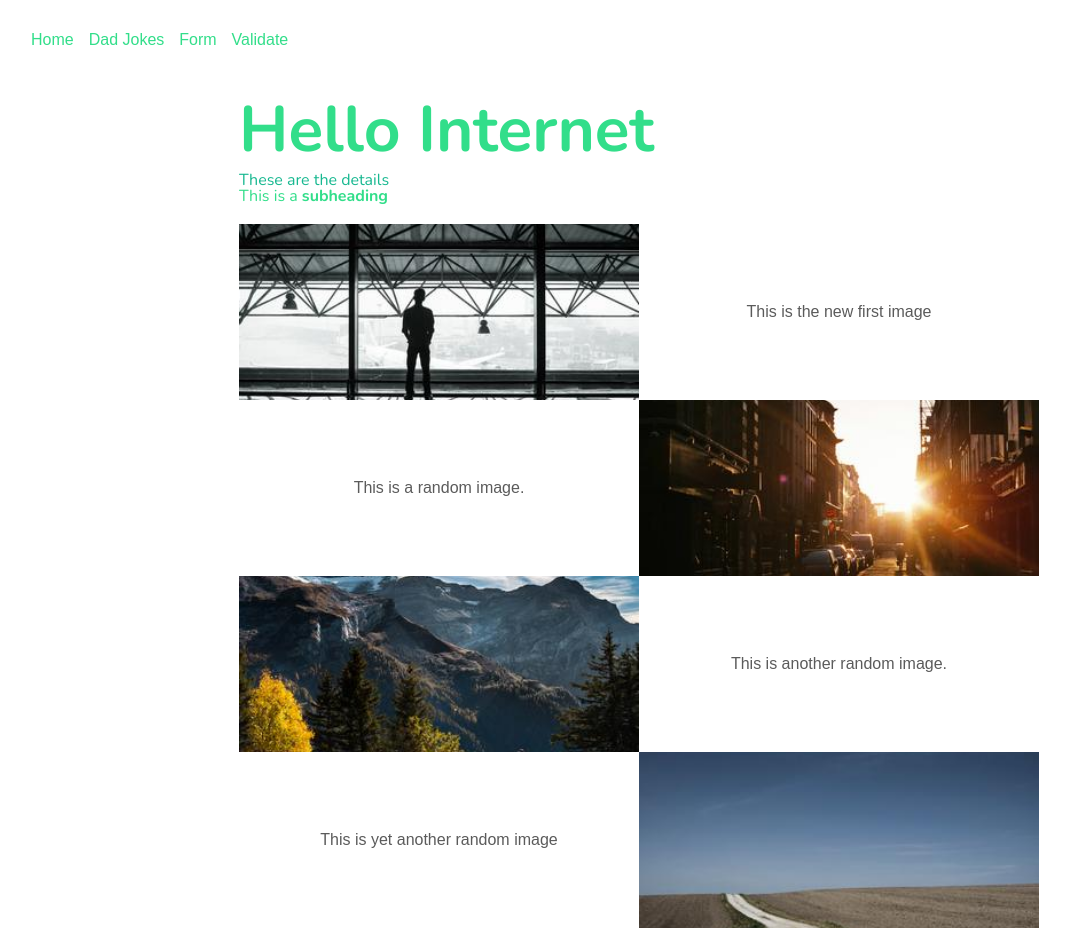
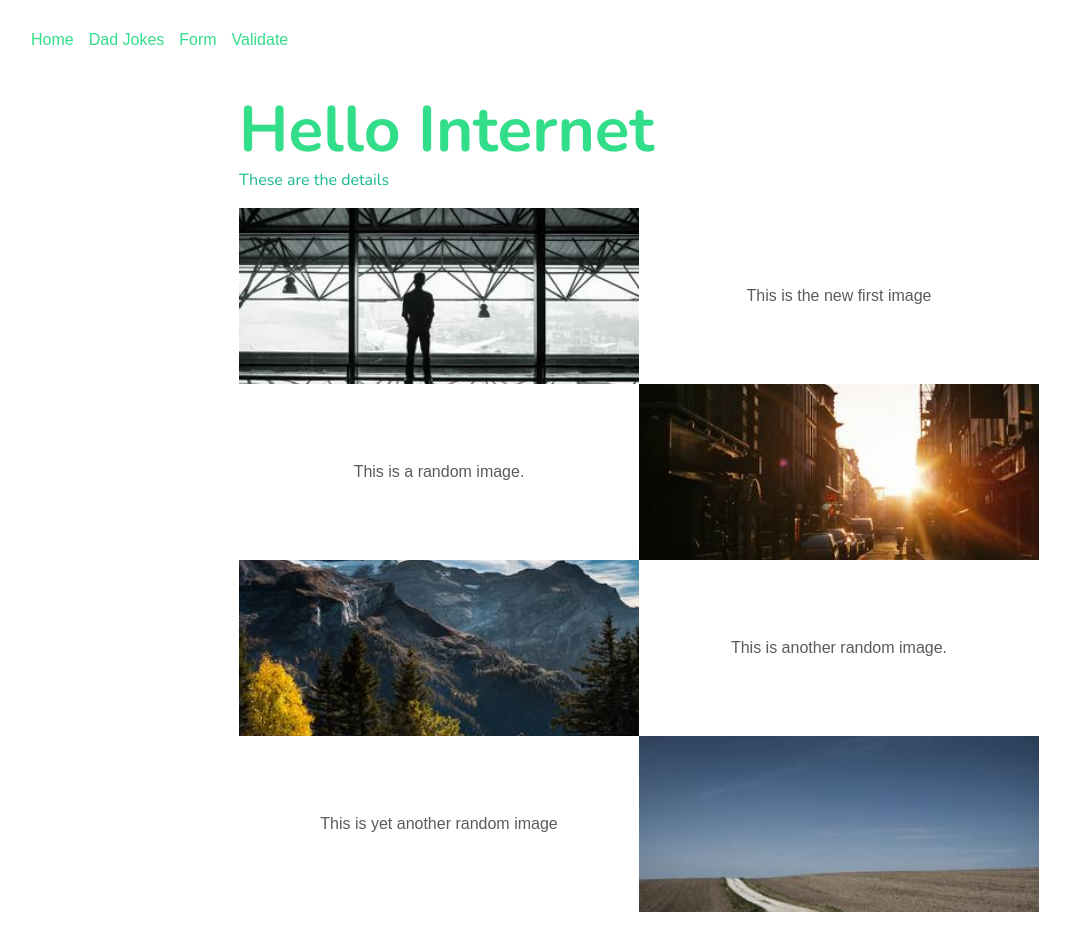
Before and after one commit to gwoods22/graeme-test, a Gatsby site: page / in a window 1280 px wide. Shown: the whole page, without its empty margins (1-1071 px from the left). Built offline with nearby package versions, Linux system fonts and the light colour scheme; Gatsby itself is replaced by a stand-in of ours; a web font is replaced by a local one.

Commit message:
remove bold

```diff
--- a/src/templates/index-template.js
+++ b/src/templates/index-template.js
@@ -27,9 +27,6 @@ const HomePageTemplate = ({ pageContext, showDetail }) => {
 			<h1>{title}</h1>
 			<DetailsStyle showDetail={showDetail}>
 				<h2>{heading}</h2>
-				<h3>
-					This is a <span className="bold">subheading</span>
-				</h3>
 			</DetailsStyle>
 			{rows.map((item, index) => (
 				<Block
```
